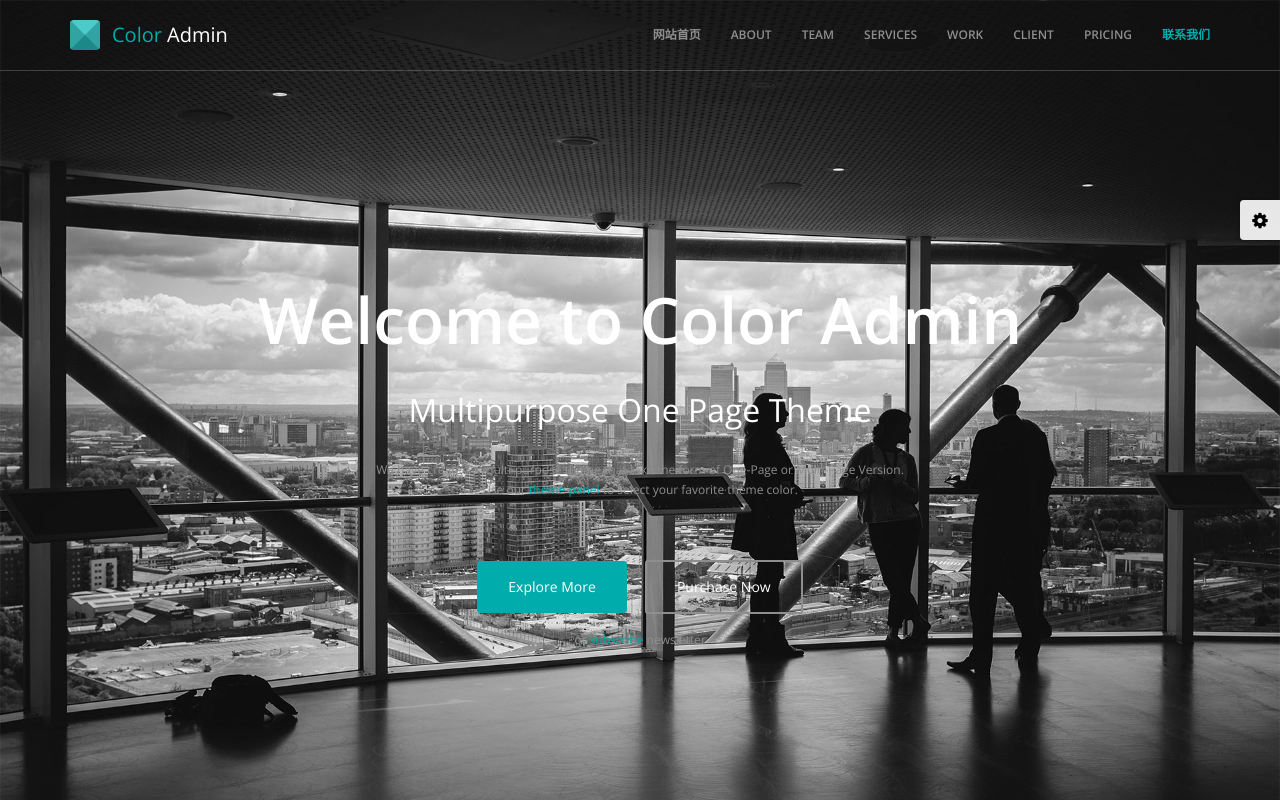
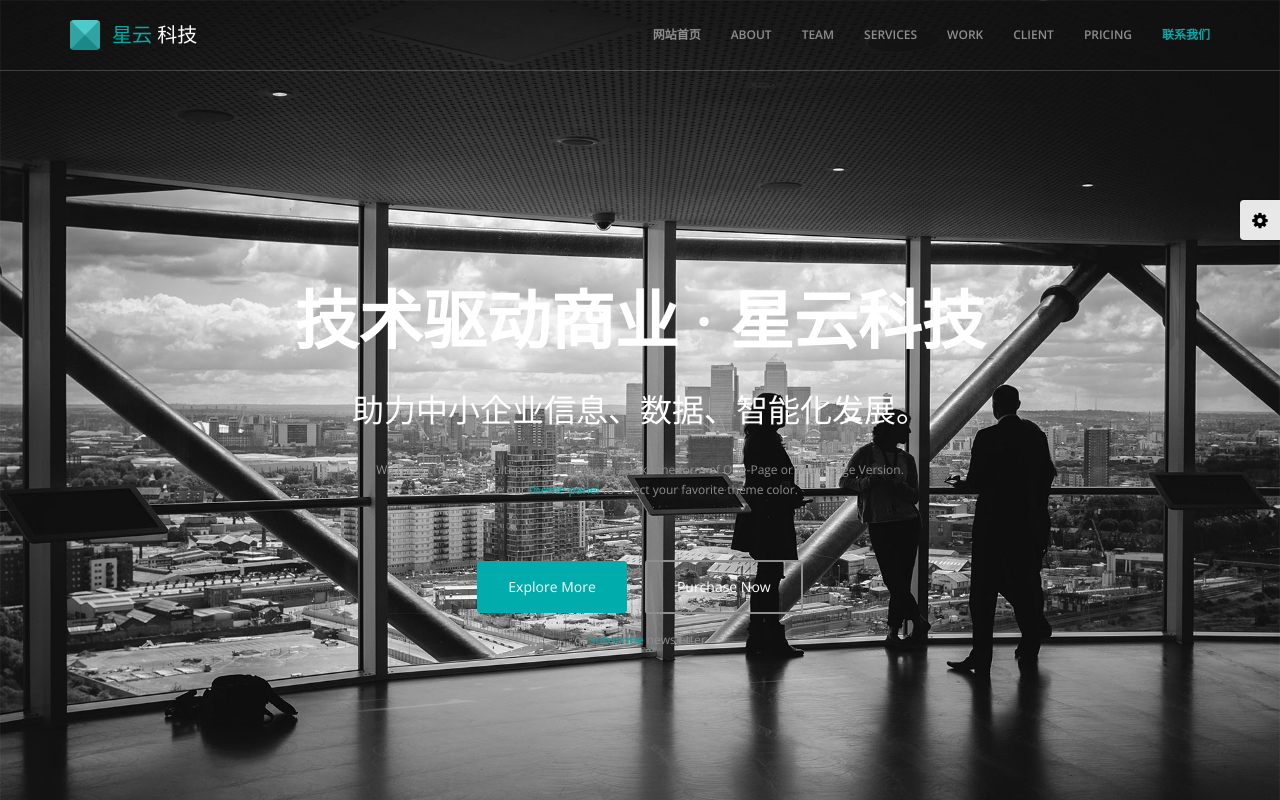
Before and after one commit to nebula-unlimited/enebula.cn, a plain HTML site: page index.html in a window 1280 px wide. Shown: the top 800 px of the page. Drawn offline with nearby package versions, Linux system fonts and the light colour scheme.

Commit message:
Update Slogan.

```diff
--- a/index.html
+++ b/index.html
@@ -41,7 +41,7 @@
                     <a href="index.html" class="navbar-brand">
                         <span class="brand-logo"></span>
                         <span class="brand-text">
-                            <span class="text-theme">Color</span> Admin
+                            <span class="text-theme">星云</span> 科技
                         </span>
                     </a>
                 </div>
@@ -74,8 +74,8 @@
             <!-- end content-bg -->
             <!-- begin container -->
             <div class="container home-content">
-                <h1>Welcome to Color Admin</h1>
-                <h3>Multipurpose One Page Theme</h3>
+                <h1>技术驱动商业 · 星云科技</h1>
+                <h3>助力中小企业信息、数据、智能化发展。</h3>
                 <p>
                     We have created a multi-purpose theme that take the form of One-Page or Multi-Page Version.<br />
                     Use our <a href="#">theme panel</a> to select your favorite theme color.
```
